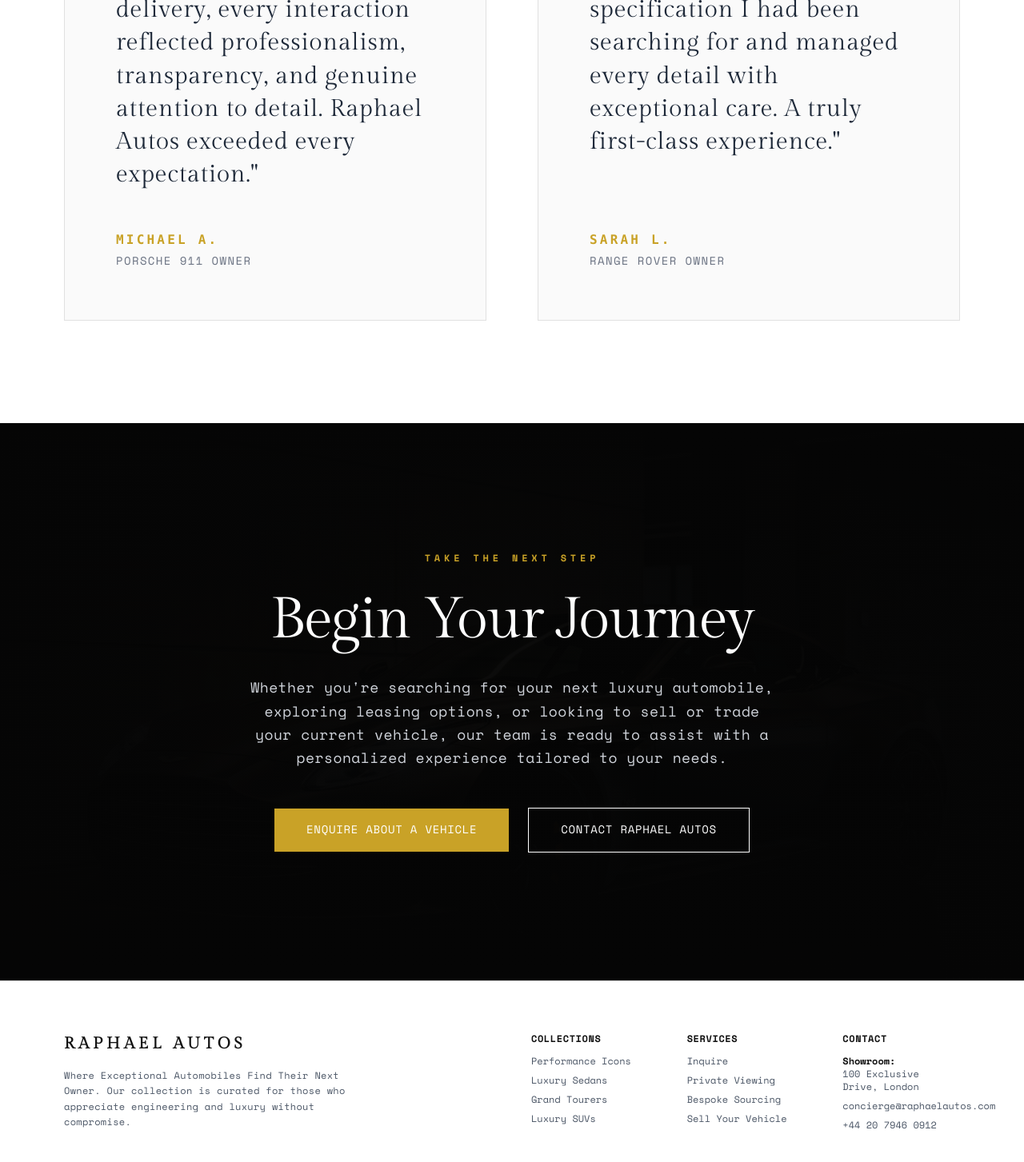
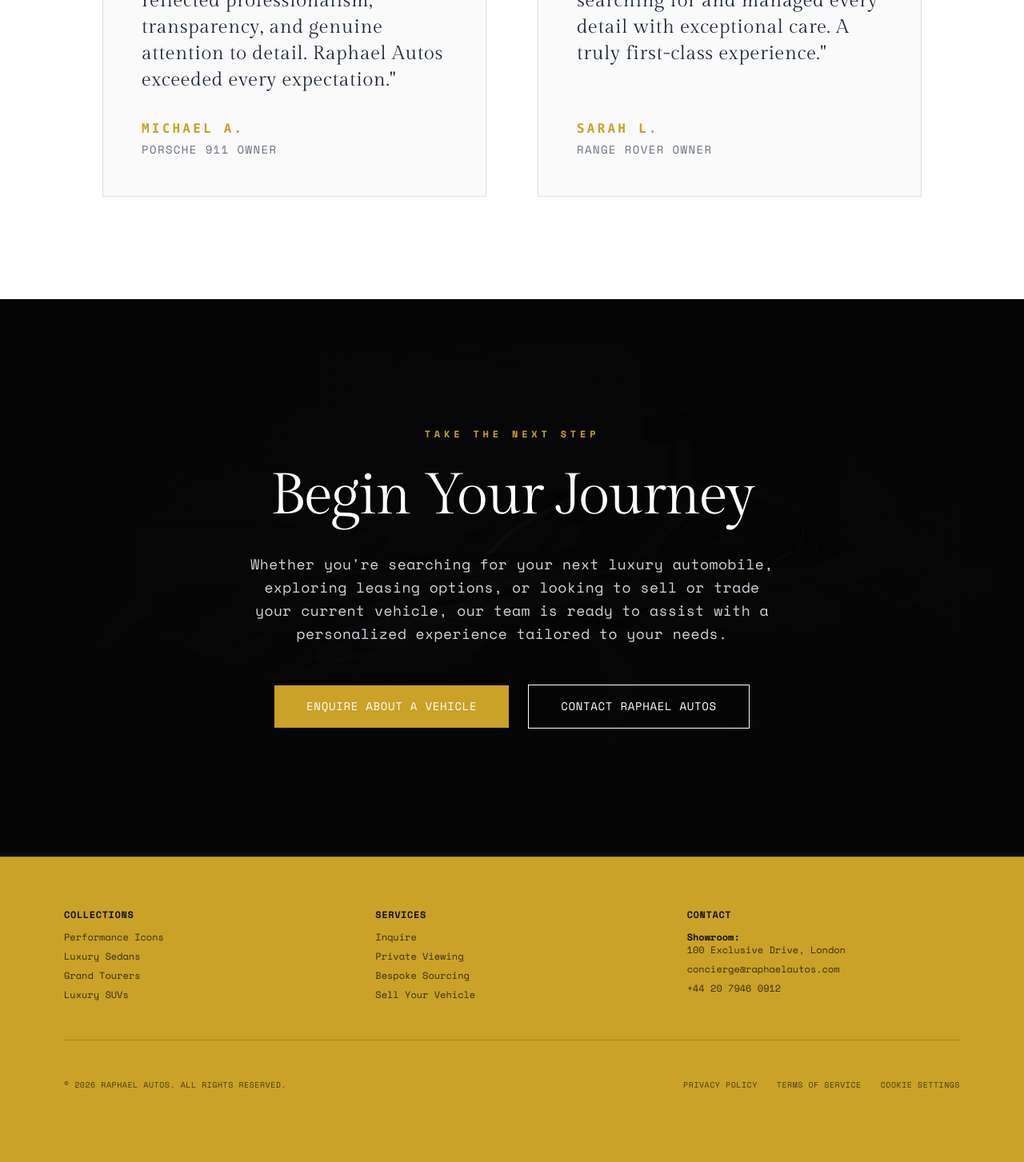
Before and after one commit to Ace-design2/raphael-autos, a Next.js app: page / in a window 1280 px wide. Shown: the part 5430-6883 px from the top of the page at 80% size. Built offline with nearby package versions, Linux system fonts and the light colour scheme.

Commit message:
style: update Footer theme and typography with display text, and adjust Testimonials component sizing and padding

```diff
--- a/components/Footer.tsx
+++ b/components/Footer.tsx
@@ -2,80 +2,70 @@
 
 export const Footer = (): React.JSX.Element => {
   return (
-    <footer className="bg-white text-gray-600 py-16 px-6 md:px-20 border-t border-black/10 relative z-10">
-      <div className="max-w-7xl mx-auto flex flex-col gap-12">
+    <footer className="bg-cooliocns-gold text-[#111111]/80 pt-16 pb-8 px-6 md:px-20 border-t border-black/20 relative z-10 overflow-hidden">
+      <div className="max-w-7xl mx-auto flex flex-col gap-12 relative z-10">
         {/* Footer Top */}
-        <div className="grid grid-cols-1 md:grid-cols-2 lg:grid-cols-12 gap-8 lg:gap-12">
-          {/* Brand Info (4 cols) */}
-          <div className="lg:col-span-5 flex flex-col gap-4">
-            <span className="font-display text-[#111111] text-xl tracking-[0.25em] font-bold">
-              RAPHAEL AUTOS
-            </span>
-            <p className="font-body text-xs text-gray-600 max-w-sm leading-relaxed tracking-wide">
-              Where Exceptional Automobiles Find Their Next Owner. Our collection is curated for those who appreciate engineering and luxury without compromise.
-            </p>
-          </div>
-
-          {/* Nav Column 1 (2 cols) */}
-          <div className="lg:col-span-2 lg:col-start-7 flex flex-col gap-3">
+        <div className="grid grid-cols-1 md:grid-cols-3 gap-8 lg:gap-12">
+          {/* Nav Column 1 */}
+          <div className="flex flex-col gap-3">
             <span className="font-body text-xs text-[#111111] uppercase tracking-wider font-bold">
               Collections
             </span>
             <ul className="flex flex-col gap-2 font-body text-xs">
               <li>
-                <a href="#collections" className="hover:text-cooliocns-gold transition-colors">
+                <a href="#collections" className="hover:text-white transition-colors">
                   Performance Icons
                 </a>
               </li>
               <li>
-                <a href="#collections" className="hover:text-cooliocns-gold transition-colors">
+                <a href="#collections" className="hover:text-white transition-colors">
                   Luxury Sedans
                 </a>
               </li>
               <li>
-                <a href="#collections" className="hover:text-cooliocns-gold transition-colors">
+                <a href="#collections" className="hover:text-white transition-colors">
                   Grand Tourers
                 </a>
               </li>
               <li>
-                <a href="#collections" className="hover:text-cooliocns-gold transition-colors">
+                <a href="#collections" className="hover:text-white transition-colors">
                   Luxury SUVs
                 </a>
               </li>
             </ul>
           </div>
 
-          {/* Nav Column 2 (2 cols) */}
-          <div className="lg:col-span-2 flex flex-col gap-3">
+          {/* Nav Column 2 */}
+          <div className="flex flex-col gap-3">
             <span className="font-body text-xs text-[#111111] uppercase tracking-wider font-bold">
               Services
             </span>
             <ul className="flex flex-col gap-2 font-body text-xs">
               <li>
-                <a href="#inventory" className="hover:text-cooliocns-gold transition-colors">
+                <a href="#inventory" className="hover:text-white transition-colors">
                   Inquire
                 </a>
               </li>
               <li>
-                <a href="#" className="hover:text-cooliocns-gold transition-colors">
+                <a href="#" className="hover:text-white transition-colors">
                   Private Viewing
                 </a>
               </li>
               <li>
-                <a href="#" className="hover:text-cooliocns-gold transition-colors">
+                <a href="#" className="hover:text-white transition-colors">
                   Bespoke Sourcing
                 </a>
               </li>
               <li>
-                <a href="#" className="hover:text-cooliocns-gold transition-colors">
+                <a href="#" className="hover:text-white transition-colors">
                   Sell Your Vehicle
                 </a>
               </li>
             </ul>
           </div>
 
-          {/* Nav Column 3 (2 cols) */}
-          <div className="lg:col-span-2 flex flex-col gap-3">
+          {/* Nav Column 3 */}
+          <div className="flex flex-col gap-3">
             <span className="font-body text-xs text-[#111111] uppercase tracking-wider font-bold">
               Contact
             </span>
@@ -85,12 +75,12 @@
                 100 Exclusive Drive, London
               </li>
               <li>
-                <a href="mailto:concierge@raphaelautos.com" className="hover:text-cooliocns-gold transition-colors">
+                <a href="mailto:concierge@raphaelautos.com" className="hover:text-white transition-colors">
                   concierge@raphaelautos.com
                 </a>
               </li>
               <li>
-                <a href="tel:+442079460912" className="hover:text-cooliocns-gold transition-colors">
+                <a href="tel:+442079460912" className="hover:text-white transition-colors">
                   +44 20 7946 0912
                 </a>
               </li>
@@ -99,23 +89,30 @@
         </div>
 
         {/* Divider */}
-        <div className="h-[1px] bg-black/10" />
+        <div className="h-[1px] bg-black/20" />
 
         {/* Footer Bottom */}
-        <div className="flex flex-col sm:flex-row items-center justify-between gap-4 font-body text-[10px] tracking-wider uppercase text-gray-500">
+        <div className="flex flex-col sm:flex-row items-center justify-between gap-4 font-body text-[10px] tracking-wider uppercase text-[#111111]/70">
           <span>&copy; {new Date().getFullYear()} Raphael Autos. All rights reserved.</span>
           <div className="flex gap-6">
-            <a href="#" className="hover:text-[#111111] transition-colors">
+            <a href="#" className="hover:text-white transition-colors">
               Privacy Policy
             </a>
-            <a href="#" className="hover:text-[#111111] transition-colors">
+            <a href="#" className="hover:text-white transition-colors">
               Terms of Service
             </a>
-            <a href="#" className="hover:text-[#111111] transition-colors">
+            <a href="#" className="hover:text-white transition-colors">
               Cookie Settings
             </a>
           </div>
         </div>
+      </div>
+
+      {/* Giant Monospace Text at the Bottom */}
+      <div className="w-full flex items-center justify-center mt-12 md:mt-20 pointer-events-none select-none px-4">
+        <span className="font-body text-[12vw] sm:text-[14vw] leading-[0.8] font-black text-[#111111] tracking-tighter whitespace-nowrap">
+          RAPHAEL AUTOS
+        </span>
       </div>
     </footer>
   );
--- a/components/Testimonials.tsx
+++ b/components/Testimonials.tsx
@@ -34,22 +34,22 @@
         </div>
 
         {/* Testimonials Grid */}
-        <div className="w-full grid grid-cols-1 md:grid-cols-2 gap-8 lg:gap-16">
+        <div className="w-full max-w-5xl grid grid-cols-1 md:grid-cols-2 gap-8 lg:gap-16">
           {testimonials.map((item, idx) => (
             <div
               key={idx}
-              className="relative p-10 md:p-14 lg:p-16 border border-black/10 bg-[#fafafa] flex flex-col justify-between"
+              className="relative p-8 md:p-10 lg:p-12 border border-black/10 bg-[#fafafa] flex flex-col justify-between"
             >
               {/* Large Quote SVG Mark */}
-              <div className="absolute top-8 left-8 text-cooliocns-gold/20">
-                <svg width="60" height="60" viewBox="0 0 24 24" fill="currentColor" xmlns="http://www.w3.org/2000/svg">
+              <div className="absolute top-6 left-6 text-cooliocns-gold/20">
+                <svg width="48" height="48" viewBox="0 0 24 24" fill="currentColor" xmlns="http://www.w3.org/2000/svg">
                   <path d="M14.017 18L14.017 10.609C14.017 4.905 17.748 1.039 23 0L23.995 2.151C21.563 3.068 20 5.789 20 8H24V18H14.017ZM0 18V10.609C0 4.905 3.748 1.038 9 0L9.996 2.151C7.563 3.068 6 5.789 6 8H9.983L9.983 18L0 18Z" />
                 </svg>
               </div>
 
               {/* Quote Text */}
-              <div className="relative z-10 pt-10 mb-12">
-                <p className="font-display text-xl md:text-2xl lg:text-3xl text-gray-800 leading-snug tracking-wide">
+              <div className="relative z-10 pt-6 mb-8">
+                <p className="font-display text-lg md:text-xl lg:text-2xl text-gray-800 leading-snug tracking-wide">
                   &quot;{item.quote}&quot;
                 </p>
               </div>
```
